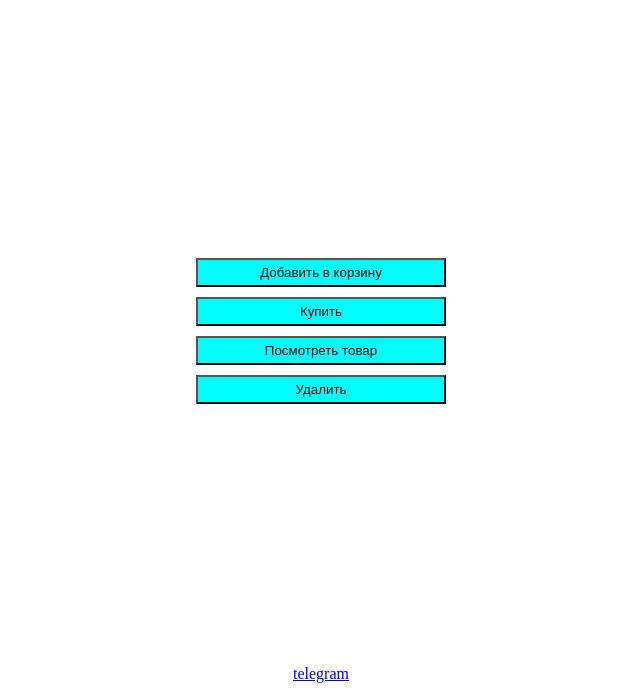
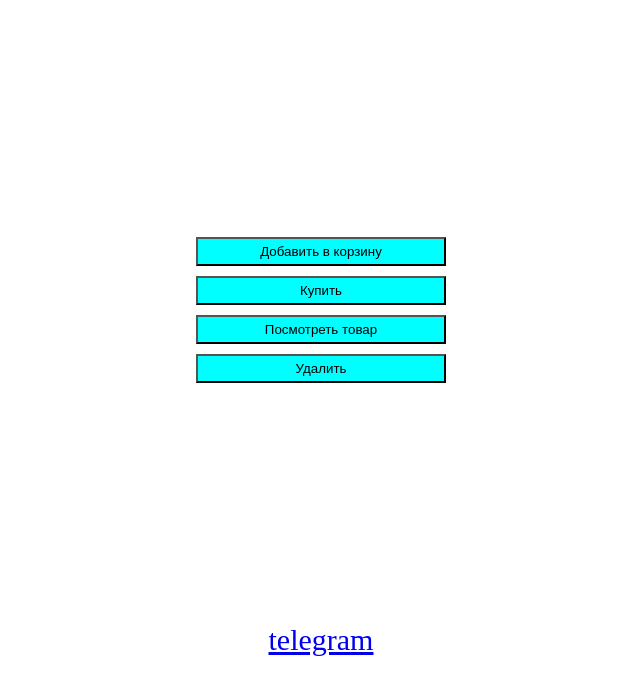
Before and after one commit to RoIgBaranov/GTM-test, a React app: page / in a window 1280 px wide. Shown: the part 125-816 px from the top of the page, without its empty margins (319-959 px from the left). Built offline with nearby package versions, Linux system fonts and the light colour scheme.

Commit message:
second test

```diff
--- a/src/index.css
+++ b/src/index.css
@@ -2,6 +2,12 @@ body{
   height: 100vh;
   align-items: center;
   text-align: center;
+}
+
+footer{
+  height: 40px;
+  font-size: 30px;
+  margin-bottom: 20px;
 }
 
 .section{
```
